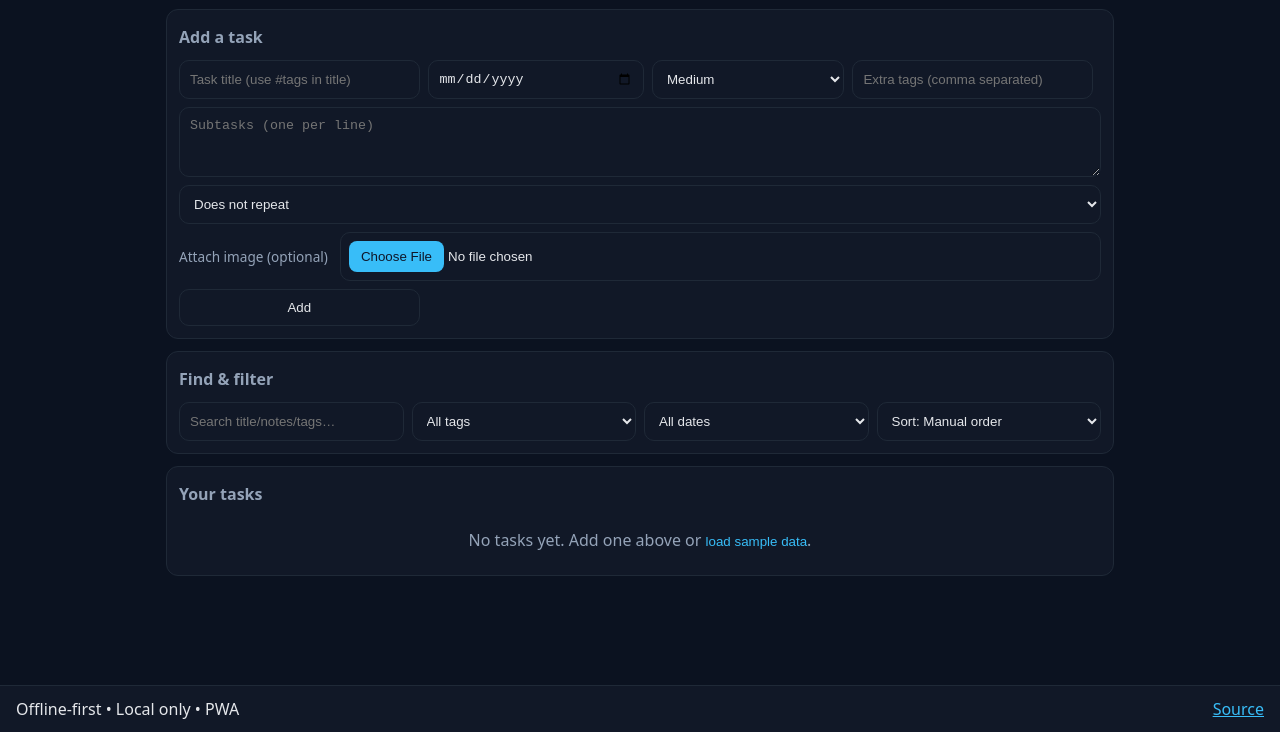
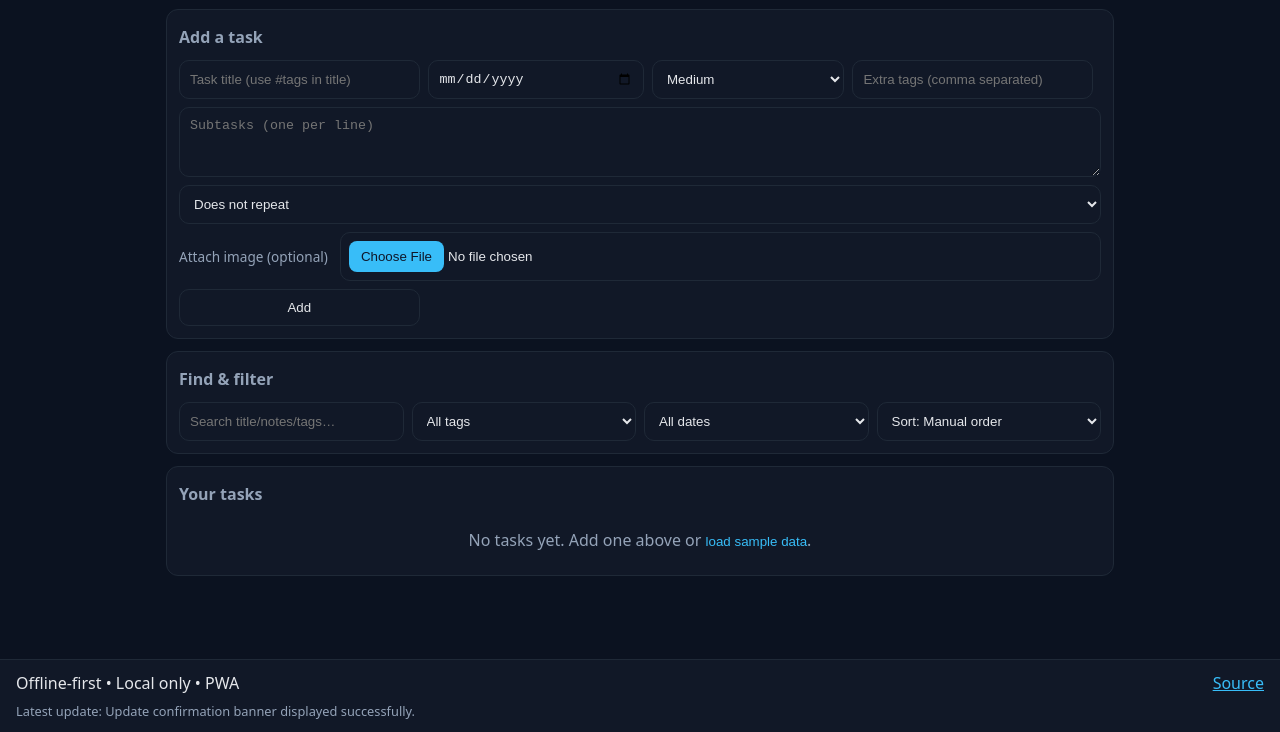
Before and after one commit to ymdarum/codex_ground, a plain HTML site: page index.html in a window 1280 px wide. Shown: the part 68-800 px from the top of the page. Drawn offline with Linux system fonts and the light colour scheme.

Commit message:
Add footer update note

```diff
--- a/index.html
+++ b/index.html
@@ -91,6 +91,7 @@
   <footer class="app-footer">
     <span>Offline‑first • Local only • PWA</span>
     <a href="https://github.com" target="_blank" rel="noreferrer">Source</a>
+    <span class="update-note">Latest update: Update confirmation banner displayed successfully.</span>
   </footer>
 
   <script src="app.js"></script>
--- a/style.css
+++ b/style.css
@@ -35,7 +35,11 @@ a{color:var(--accent)}
   display:flex; align-items:center; justify-content:space-between;
   padding:12px 16px; background:var(--card); border-bottom:1px solid var(--border);
 }
-.app-footer{border-top:1px solid var(--border); border-bottom:none; margin-top:auto}
+.app-footer{
+  border-top:1px solid var(--border); border-bottom:none; margin-top:auto;
+  flex-wrap:wrap; gap:8px;
+}
+.app-footer .update-note{flex-basis:100%; font-size:.8rem; color:var(--muted);}
 
 .brand{display:flex; gap:8px; align-items:center}
 .brand .logo{font-size:1.4rem}
```
